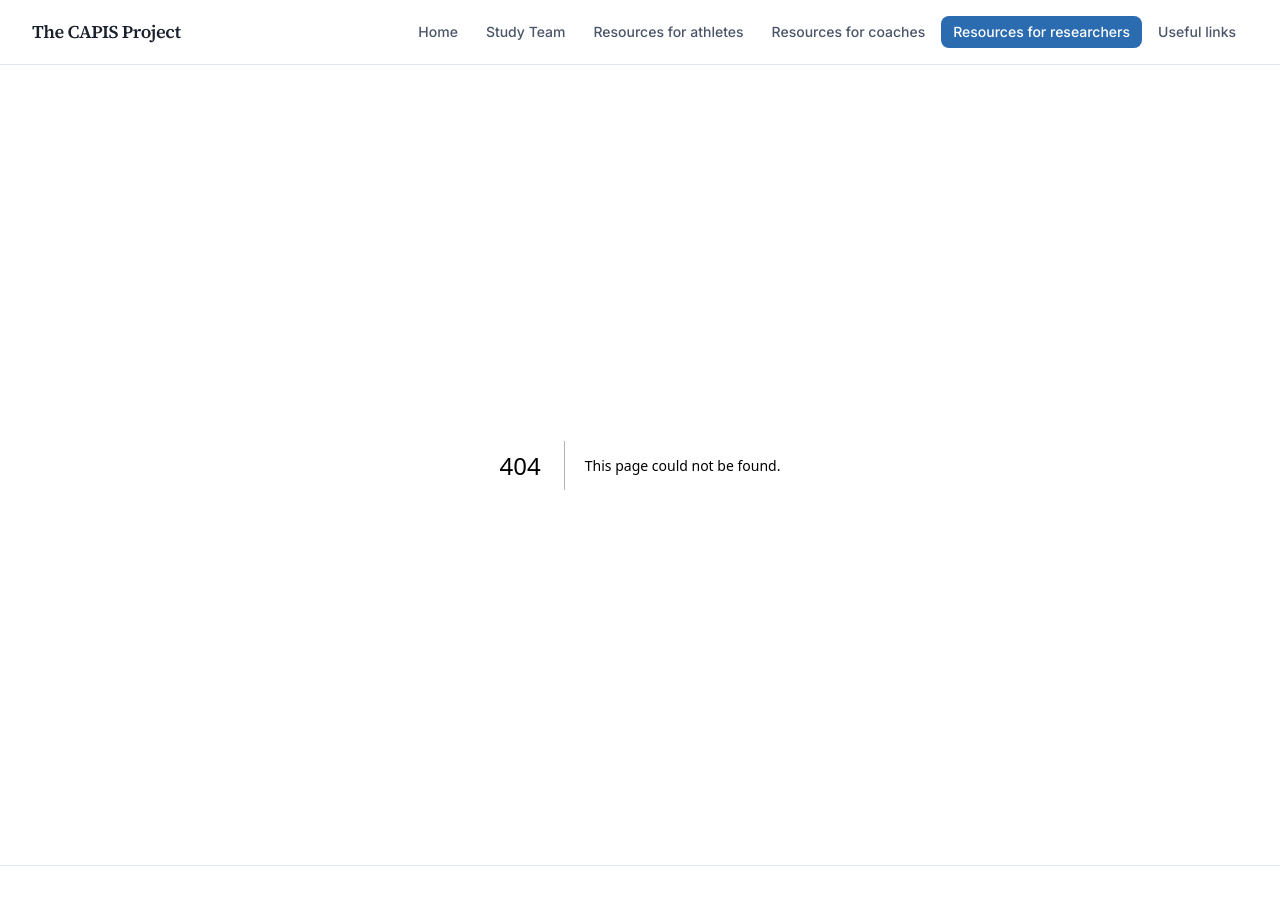
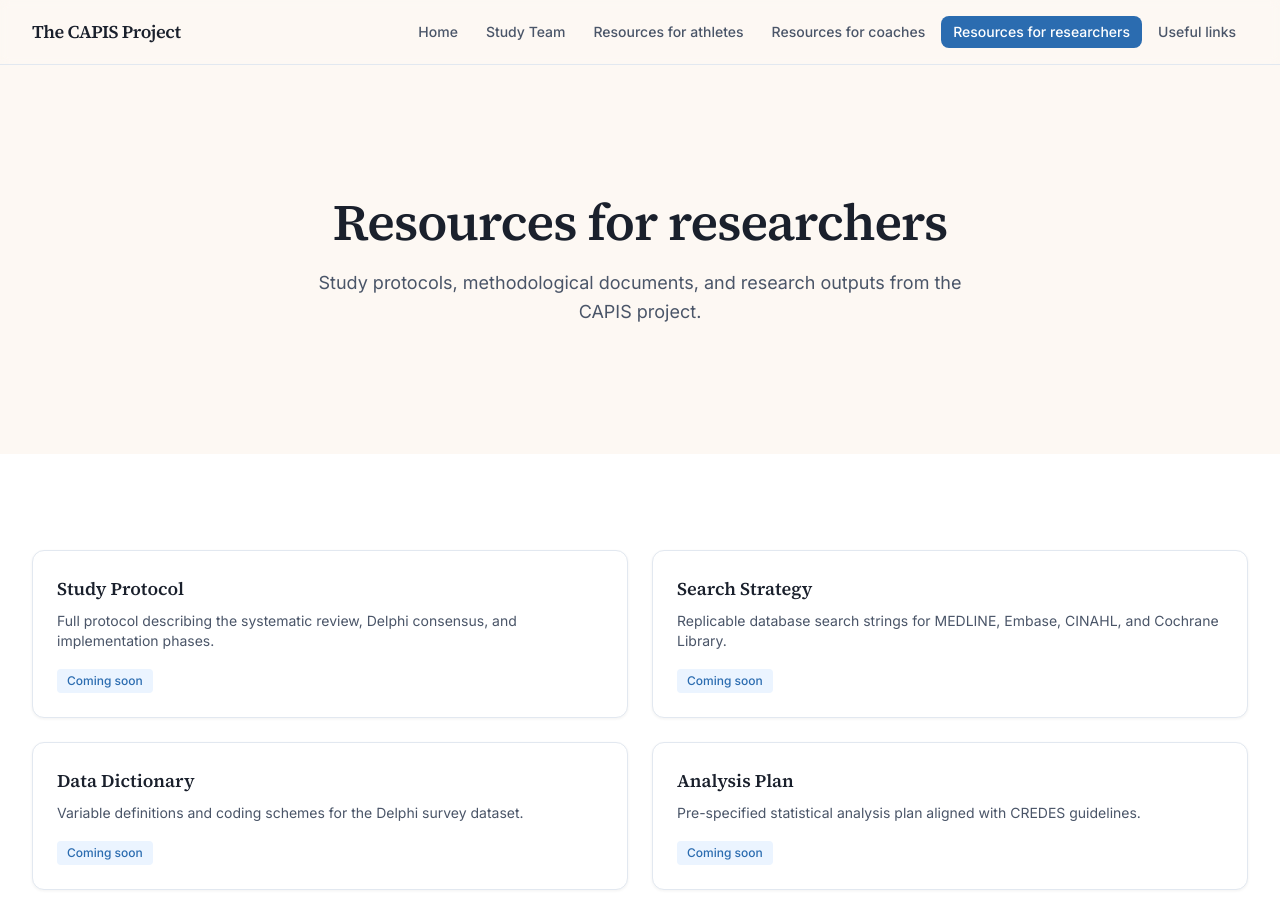
Before and after one commit to LoaizaBetancur/CAPIS-Project-Website, a Next.js app: page /resources/researchers in a window 1280 px wide. Before the commit this address had no page. Shown: the top 912 px of the page. Built offline with nearby package versions, Linux system fonts and the light colour scheme.

Commit message:
Create page.tsx

```diff
--- /dev/null
+++ b/app/resources/researchers/page.tsx
@@ -0,0 +1,76 @@
+import { Metadata } from "next";
+import SectionWrapper from "@/components/SectionWrapper";
+import Card from "@/components/Card";
+import Button from "@/components/Button";
+
+export const metadata: Metadata = {
+  title: "Resources for researchers",
+  description: "Protocols, methods, and technical resources for researchers.",
+};
+
+export default function ResourcesResearchersPage() {
+  return (
+    <>
+      <SectionWrapper background="bg" spacing="xl">
+        <div className="mx-auto max-w-prose text-center">
+          <h1 className="text-display-lg mb-4">Resources for researchers</h1>
+          <p className="text-lead text-text-muted">
+            Study protocols, methodological documents, and research outputs from the CAPIS project.
+          </p>
+        </div>
+      </SectionWrapper>
+
+      <SectionWrapper background="surface">
+        <div className="mx-auto max-w-content">
+          <div className="grid gap-6 md:grid-cols-2">
+            <Card>
+              <h3 className="font-display text-lg font-semibold mb-2">Study Protocol</h3>
+              <p className="text-sm text-text-muted mb-4">
+                Full protocol describing the systematic review, Delphi consensus, and implementation phases.
+              </p>
+              <span className="inline-block rounded bg-accent-soft px-2.5 py-1 text-xs font-medium text-accent">
+                Coming soon
+              </span>
+            </Card>
+            <Card>
+              <h3 className="font-display text-lg font-semibold mb-2">Search Strategy</h3>
+              <p className="text-sm text-text-muted mb-4">
+                Replicable database search strings for MEDLINE, Embase, CINAHL, and Cochrane Library.
+              </p>
+              <span className="inline-block rounded bg-accent-soft px-2.5 py-1 text-xs font-medium text-accent">
+                Coming soon
+              </span>
+            </Card>
+            <Card>
+              <h3 className="font-display text-lg font-semibold mb-2">Data Dictionary</h3>
+              <p className="text-sm text-text-muted mb-4">
+                Variable definitions and coding schemes for the Delphi survey dataset.
+              </p>
+              <span className="inline-block rounded bg-accent-soft px-2.5 py-1 text-xs font-medium text-accent">
+                Coming soon
+              </span>
+            </Card>
+            <Card>
+              <h3 className="font-display text-lg font-semibold mb-2">Analysis Plan</h3>
+              <p className="text-sm text-text-muted mb-4">
+                Pre-specified statistical analysis plan aligned with CREDES guidelines.
+              </p>
+              <span className="inline-block rounded bg-accent-soft px-2.5 py-1 text-xs font-medium text-accent">
+                Coming soon
+              </span>
+            </Card>
+          </div>
+
+          <div className="mt-12 text-center">
+            <p className="text-body text-text-muted mb-4">
+              For questions about collaborating or accessing preliminary data, please contact the study team.
+            </p>
+            <Button href="/team" variant="secondary">
+              Contact Study Team
+            </Button>
+          </div>
+        </div>
+      </SectionWrapper>
+    </>
+  );
+}
```
